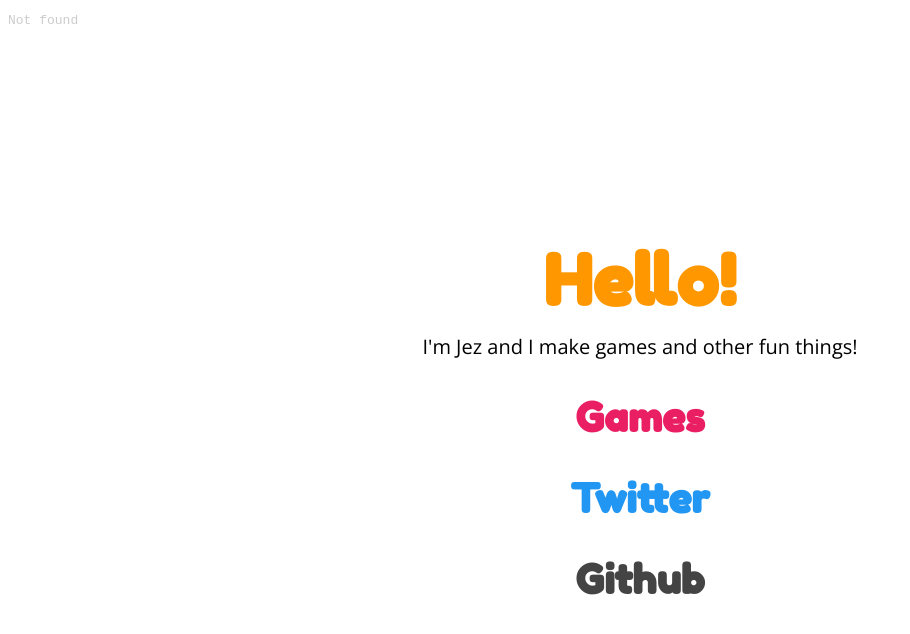
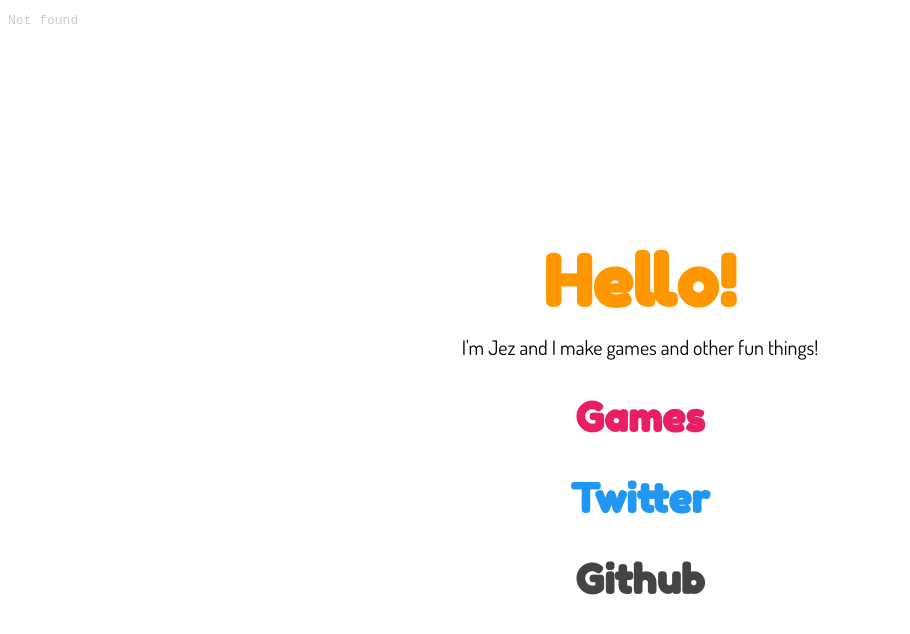
Before and after one commit to Jezzamonn/hellohomepage, a website: page index.html in a window 1280 px wide. Shown: the whole page, without its empty margins (0-910 px from the left). Drawn offline with nearby package versions, Linux system fonts and the light colour scheme.

Commit message:
Font tweak!

```diff
--- a/css/styles.css
+++ b/css/styles.css
@@ -37,7 +37,7 @@
 }
 
 p {
-	font-family: 'Open Sans', sans-serif;
+	font-family: 'Dosis', sans-serif;
 	font-size: 20px;
 	margin-top: 10px;
 	margin-bottom: 5px;
--- a/index.html
+++ b/index.html
@@ -6,7 +6,7 @@
     <meta content='width=device-width, initial-scale=1.0, maximum-scale=1.0, user-scalable=0' name='viewport' />
     <meta name="viewport" content="width=device-width" />
 
-	<link href="https://fonts.googleapis.com/css?family=Fredoka+One|Open+Sans" rel="stylesheet">
+	<link href="https://fonts.googleapis.com/css?family=Fredoka+One|Dosis" rel="stylesheet">
     <link href="css/styles.css" rel="stylesheet" type="text/css">
 </head>
 <body>
```
